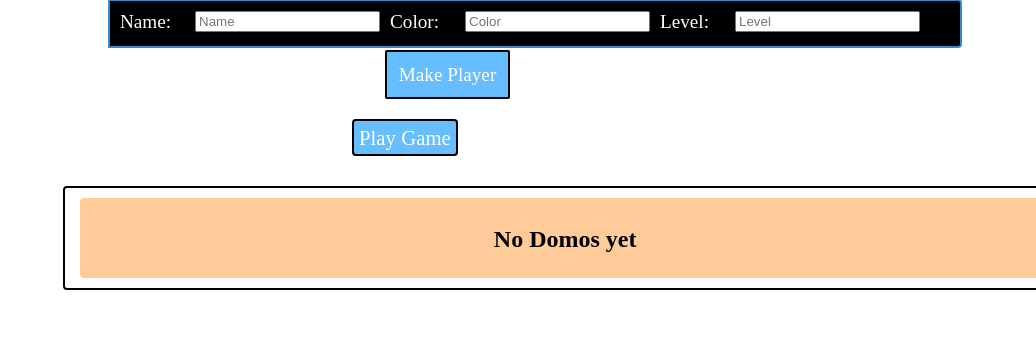
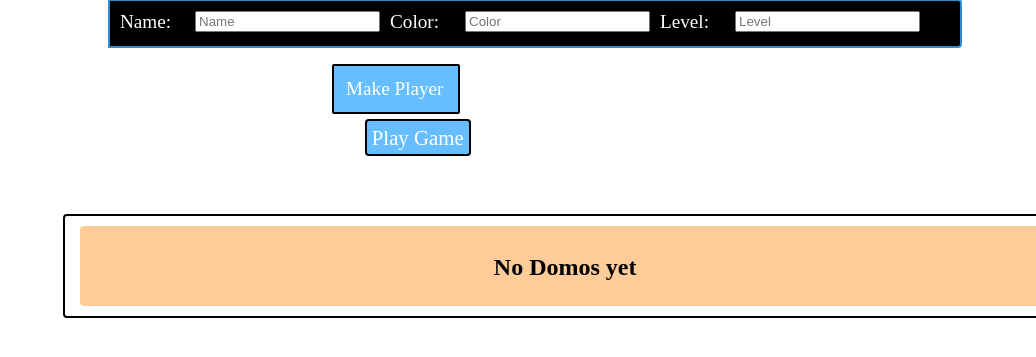
Before and after one commit to Jaredsimonelli/MVC_Project, a Node server app: page /maker in a window 1280 px wide. Shown: the part 54-411 px from the top of the page, without its empty margins (244-1280 px from the left). Run offline with Node 20, Linux system fonts and the light colour scheme; the visitor is signed in with stand-in values (Sample User, id 1); data that the repository does not hold is empty; some libraries are stand-ins or nearby versions.

Commit message:
Added more to the design

```diff
--- a/client/style.css
+++ b/client/style.css
@@ -23,6 +23,12 @@ nav {
 
 nav:nth-child(1) {
     padding-left: 25px;
+}
+
+#gameButton {
+	width:200px;
+	margin-left:46%;
+	margin-right:45%;
 }
 
 .navlink {
@@ -76,14 +82,13 @@ nav:nth-child(1) {
 
 .makeDomoSubmit {
     transition: background-color 0.4s ease;
-    display: inline;
-	margin-left: -6.1%;
-    margin-top: 10px;
+    display: block;
+    margin-left: auto;
+	margin-right:auto;
     font-size: 1.2em;
-    width: 90px;
+    width: 100px;
 	background-color: #66bdff;
     border-radius: 2px;
-    color: black;
     text-decoration: none;
     padding: 12px;
 	border: 2px solid black;
@@ -108,7 +113,6 @@ nav:nth-child(1) {
     background-color: #55acee;
     border-radius: 2px;
     padding: 3px 0px;
-    color: black;
     text-decoration: none;
 	text-align: center;
     padding: 6px;
@@ -128,7 +132,7 @@ nav:nth-child(1) {
     height: 300px;
     width: 350px;
     margin: 0 auto;
-    padding-top: 350px;
+    padding-top: 275px;
     font-size: 1.2em;
 }
 
@@ -247,13 +251,17 @@ nav:nth-child(1) {
     margin-top: 100px;
 }
 
-#button{
-	width: 100%;
+#loginTitle {
+	margin-top: 20px;
+	text-align: center;
 }
 
-#button .navlink{
-	margin-top: 50px;
-	margin-left: 45%;
+.loginT {
+	display: block;
+	margin-left: auto;
+	margin-right: auto;
+	margin: 0;
+	font-family: "Arial Black", Gadget, sans-serif
 }
 
 .domo {
--- a/src/views/app.jade
+++ b/src/views/app.jade
@@ -14,9 +14,10 @@ block body
 			label(for="level") Level:
 			input#domoLevel(type="text", name="level", placeholder="Level")
 			input(type="hidden", name="_csrf", value="#{csrfToken}")
-	section#button
+	div#domoButton
 		a#makeDomoSubmit(class="makeDomoSubmit", href="#") Make Player
-		.navlink
+	div#playButton
+		.navlink#gameButton
 			a(href="/game") Play Game
 	section#domos
 		if !domos || domos.length == 0
--- a/src/views/login.jade
+++ b/src/views/login.jade
@@ -7,6 +7,9 @@ block body
       a(href="/login") Login
     .navlink
       a(href="/signup") Sign up
+  section#loginTitle
+    h1.loginT Welcome to Geo Wars
+    h2.loginT Please Sign In
   section#login
     form#loginForm(class="mainForm", name="loginForm", action="/login", method="POST")
       label(for="username") Username:
--- a/src/views/signup.jade
+++ b/src/views/signup.jade
@@ -7,6 +7,9 @@ block body
       a(href="/login") Login
     .navlink
       a(href="/signup") Sign up
+  section#loginTitle
+    h1.loginT Welcome to Geo Wars
+    h2.loginT Please Sign Up
   section#signup
     form#signupForm(class="mainForm", name="signupForm", action="/signup", method="POST")
       label(for="username") Username:
```
Also changed, not shown: src/views/domo.jade (+3 -4 lines).
